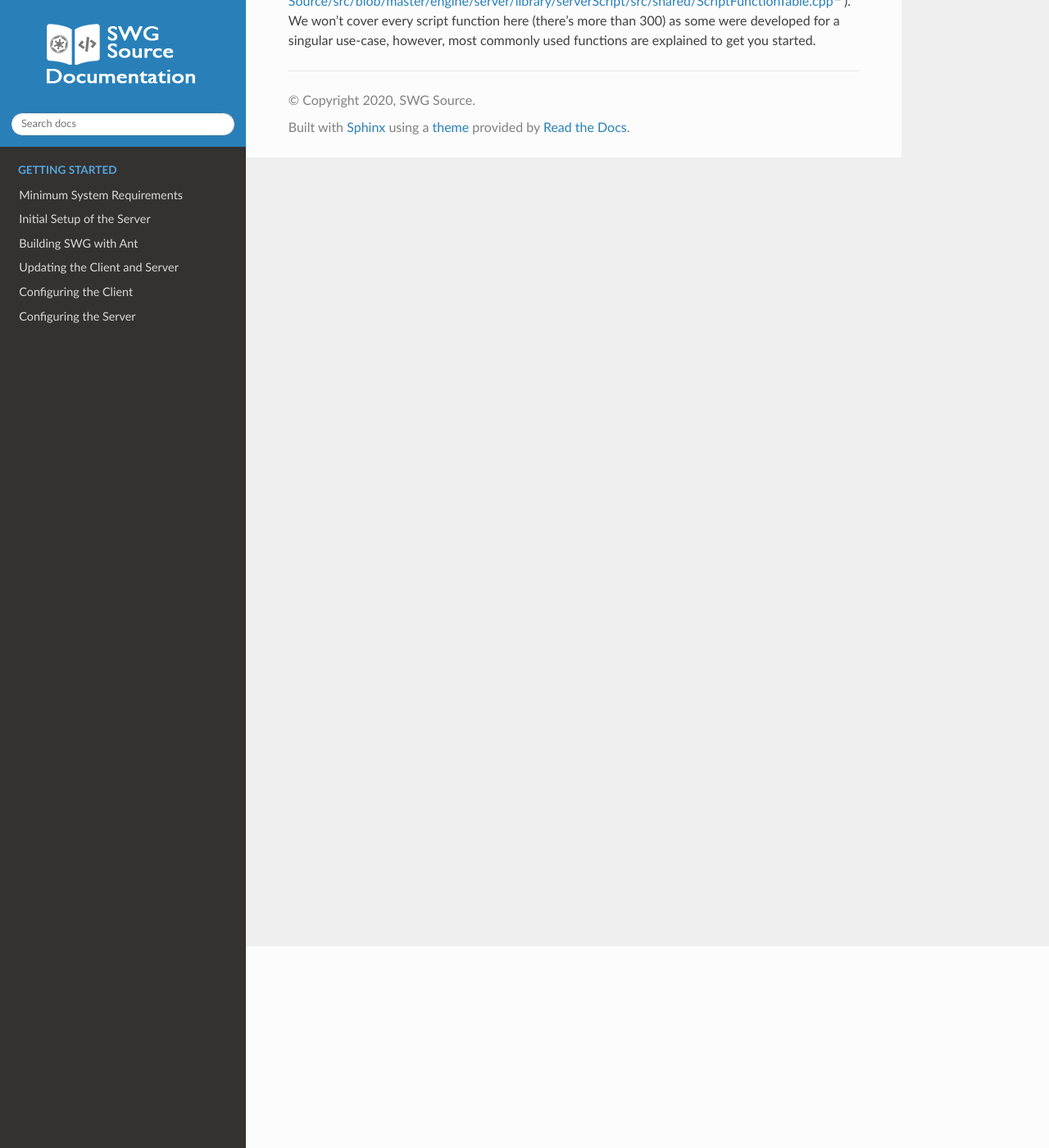
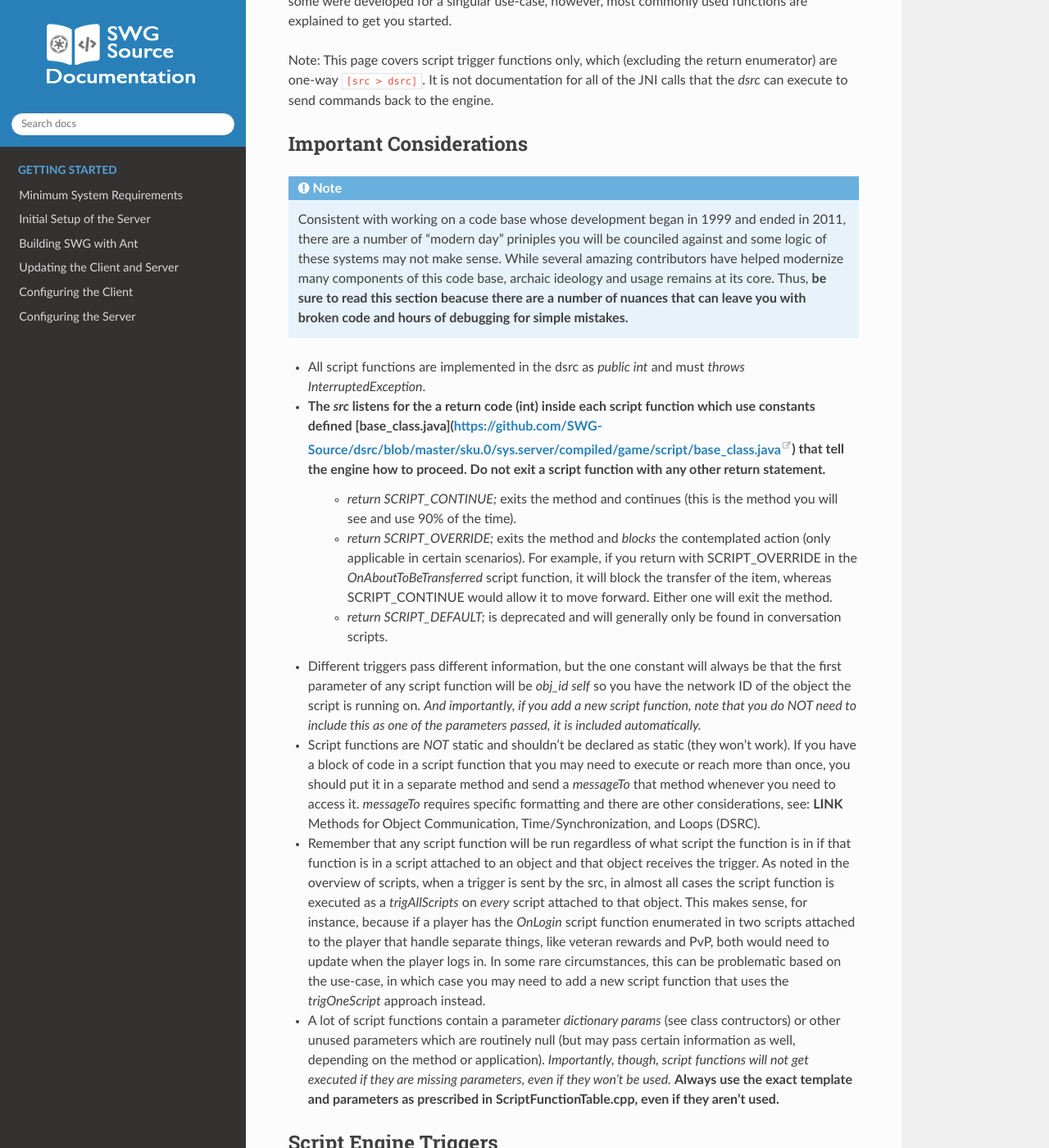
Before and after one commit to AconiteX/docs, a Sphinx documentation site: the page built from docs/developer-guides/scripting/trigger-functions.rst, in a window 1280 px wide and 1400 px high, scrolled down 246 px. Shown: the whole window at 82% size. Built offline with Sphinx 7.4.7 and the Read the Docs theme 2.0.0, drawn with Linux system fonts in a browser that asks for light colours; pages that are not in the unit, such as notebooks, are missing from menus; some of the changed text lies outside the part shown.

Commit message:
Update trigger-functions.rst

````diff
--- a/docs/developer-guides/scripting/trigger-functions.rst
+++ b/docs/developer-guides/scripting/trigger-functions.rst
@@ -1,4 +1,33 @@
 Trigger Functions
 ======================================
 
-Script functions are used in the SWG Code Base as a trigger to send information from the `src` (engine) to the `dsrc` (scripts) when specific actions occur. All script functions are defined in [ScriptFunctionTable.cpp](https://github.com/SWG-Source/src/blob/master/engine/server/library/serverScript/src/shared/ScriptFunctionTable.cpp). We won't cover every script function here (there's more than 300) as some were developed for a singular use-case, however, most commonly used functions are explained to get you started.
+Script functions are used in the SWG Code Base as a trigger to send information from the `src` (engine) to the `dsrc` (scripts) when specific actions occur. All script functions are defined in `ScriptFunctionTable.cpp <https://github.com/SWG-Source/src/blob/master/engine/server/library/serverScript/src/shared/ScriptFunctionTable.cpp>`_. We won't cover every script function here (there's more than 300) as some were developed for a singular use-case, however, most commonly used functions are explained to get you started.
+
+Note: This page covers script trigger functions only, which (excluding the return enumerator) are one-way ``[src > dsrc]``. It is not documentation for all of the JNI calls that the `dsrc` can execute to send commands back to the engine.
+
+Important Considerations
+--------------------------------------
+.. NOTE::
+  Consistent with working on a code base whose development began in 1999 and ended in 2011, there are a number of "modern day" priniples you will be counciled against and some logic of these systems may not make sense. While several amazing contributors have helped modernize many components of this code base, archaic ideology and usage remains at its core. Thus, **be sure to read this section beacuse there are a number of nuances that can leave you with broken code and hours of debugging for simple mistakes.**
+
+* All script functions are implemented in the dsrc as `public int` and must `throws InterruptedException`.
+* The `src` listens for the a return code (int) inside each script function which use constants defined [base_class.java](https://github.com/SWG-Source/dsrc/blob/master/sku.0/sys.server/compiled/game/script/base_class.java) that tell the engine how to proceed. **Do not exit a script function with any other return statement.**
+    * `return SCRIPT_CONTINUE;` exits the method and continues (this is the method you will see and use 90% of the time).
+    * `return SCRIPT_OVERRIDE;` exits the method and *blocks* the contemplated action (only applicable in certain scenarios). For example, if you return with SCRIPT_OVERRIDE in the `OnAboutToBeTransferred` script function, it will block the transfer of the item, whereas SCRIPT_CONTINUE would allow it to move forward. Either one will exit the method.
+    * `return SCRIPT_DEFAULT;` is deprecated and will generally only be found in conversation scripts.
+* Different triggers pass different information, but the one constant will always be that the first parameter of any script function will be `obj_id self` so you have the network ID of the object the script is running on. *And importantly, if you add a new script function, note that you do NOT need to include this as one of the parameters passed, it is included automatically.*
+* Script functions are *NOT* static and shouldn't be declared as static (they won't work). If you have a block of code in a script function that you may need to execute or reach more than once, you should put it in a separate method and send a `messageTo` that method whenever you need to access it. `messageTo` requires specific formatting and there are other considerations, see: **LINK** Methods for Object Communication, Time/Synchronization, and Loops (DSRC).
+* Remember that any script function will be run regardless of what script the function is in if that function is in a script attached to an object and that object receives the trigger. As noted in the overview of scripts, when a trigger is sent by the src, in almost all cases the script function is executed as a `trigAllScripts` on *every* script attached to that object. This makes sense, for instance, because if a player has the `OnLogin` script function enumerated in two scripts attached to the player that handle separate things, like veteran rewards and PvP, both would need to update when the player logs in. In some rare circumstances, this can be problematic based on the use-case, in which case you may need to add a new script function that uses the `trigOneScript` approach instead.
+* A lot of script functions contain a parameter `dictionary params` (see class contructors) or other unused parameters which are routinely null (but may pass certain information as well, depending on the method or application). *Importantly, though, script functions will not get executed if they are missing parameters, even if they won't be used.* **Always use the exact template and parameters as prescribed in ScriptFunctionTable.cpp, even if they aren't used.**
+
+Script Engine Triggers
+--------------------------------------
+```java
+public int OnAttach(obj_id self) throws InterruptedException { }
+```
+OnAttach is triggered when the script is attached to an object (see [GameScriptEngine.cpp#229](https://github.com/SWG-Source/src/blob/e0aceec9cb59afb2d139b043c8f3244f7c828179/engine/server/library/serverScript/src/shared/GameScriptObject.cpp#L229)). This includes the following scenarios:
+* `GameScriptObject::attachScript` is executed in the src
+* `attachScript(obj_id object, String script)` is executed in the dsrc
+* `/script attach <oid> <script>` is executed in-game
+
+**Tip:** A general practice across the source is to replicate the code in `OnAttach` also in `OnInitialize` due to the variability in how/if these functions may be triggered based on how the world object is generated (buildouts, scripts, spawners, etc.).
````
